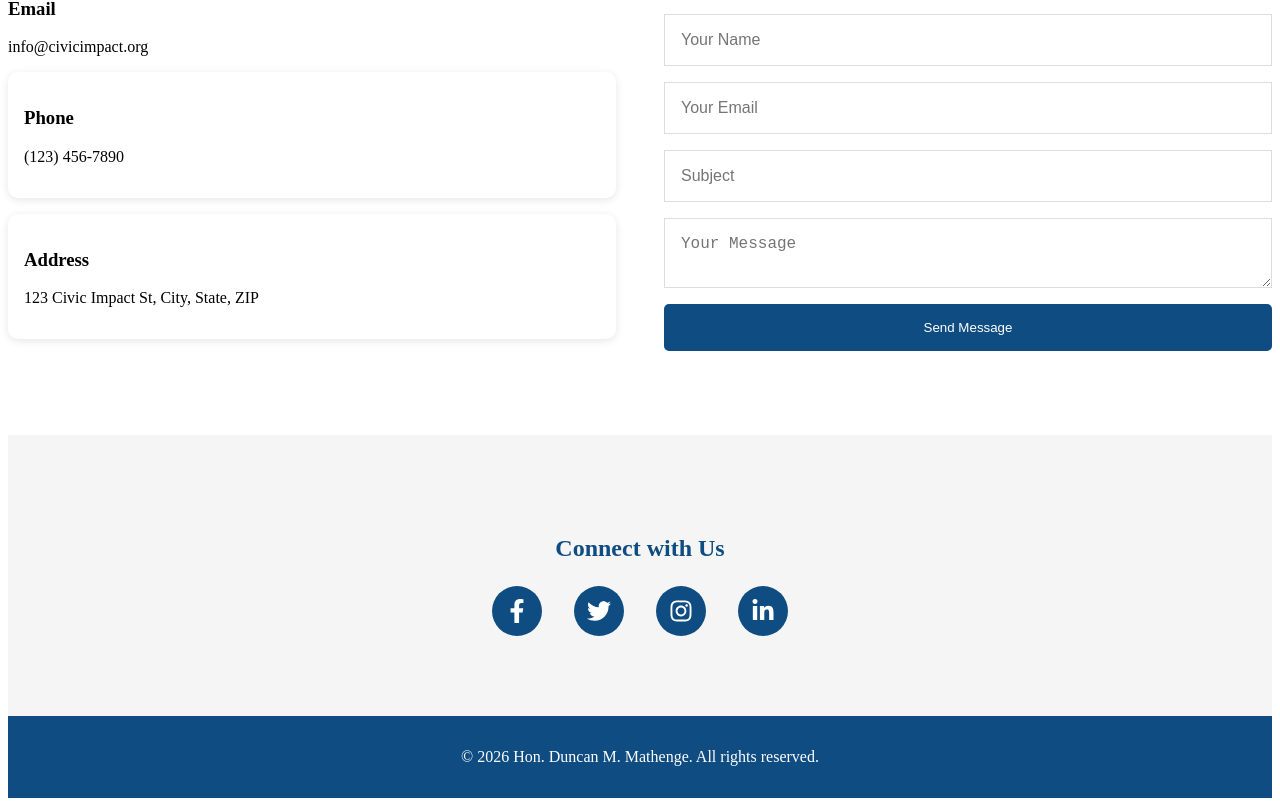
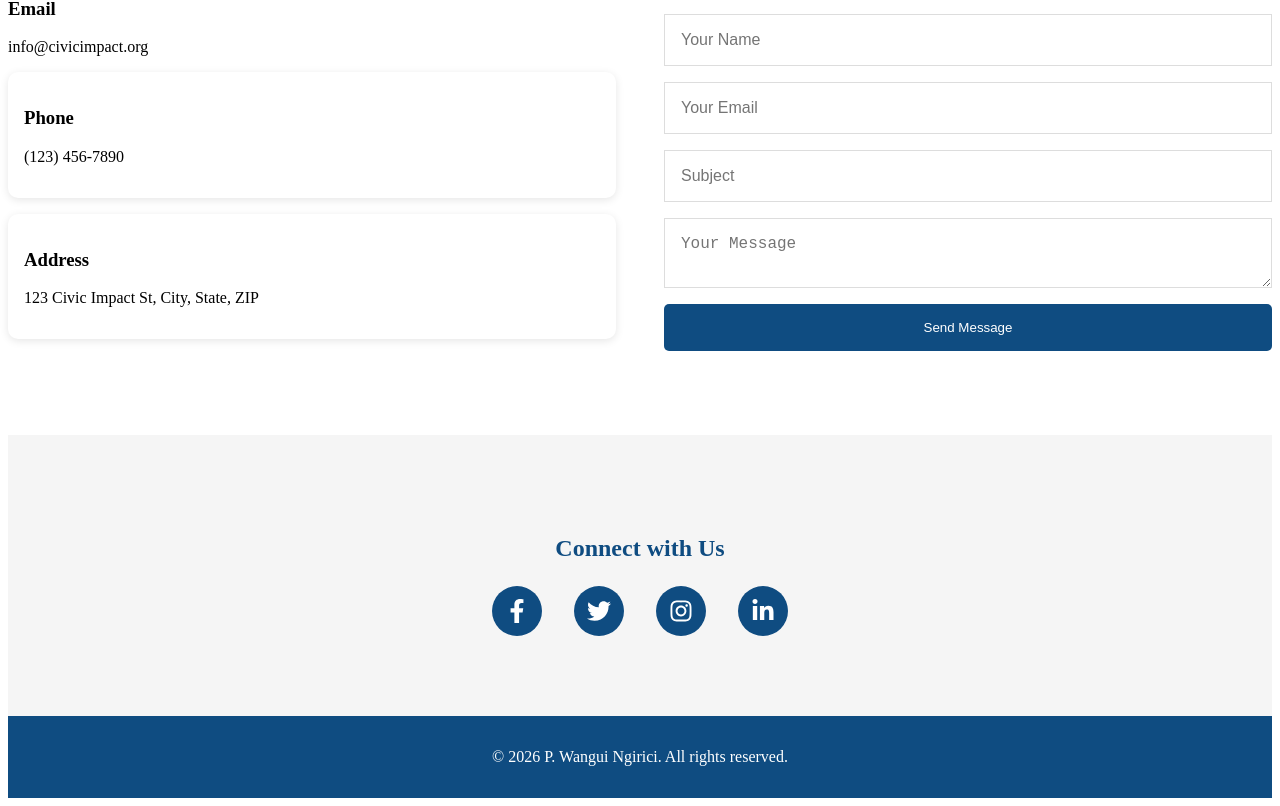
Before and after one commit to davidnjagih-png/civic-impact-portal, a React (Vite) app: page /contact in a window 1280 px wide. Shown: the part 388-1194 px from the top of the page. Built offline with nearby package versions, Linux system fonts and the light colour scheme.

Commit message:
name change to match the current client

```diff
--- a/src/components/Footer/Footer.jsx
+++ b/src/components/Footer/Footer.jsx
@@ -4,7 +4,7 @@ function Footer() {
   return (
     <footer className="footer">
       <p>
-        &copy; {new Date().getFullYear()} Hon. Duncan M. Mathenge. All rights
+        &copy; {new Date().getFullYear()} P. Wangui Ngirici. All rights
         reserved.
       </p>
     </footer>
```
